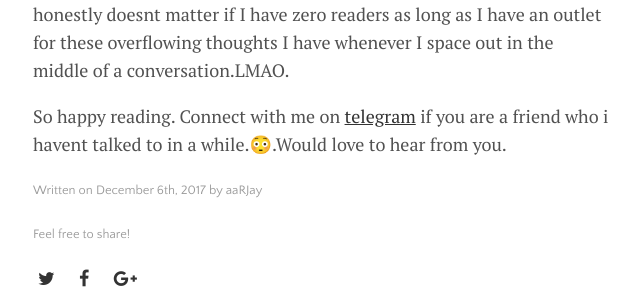
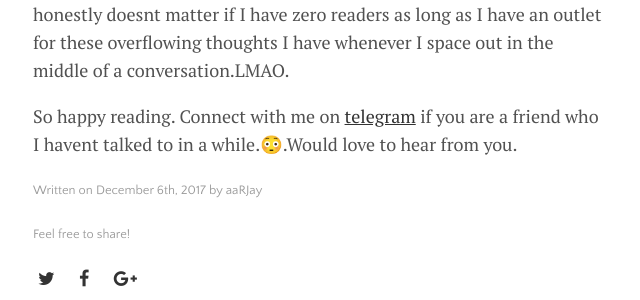
Before and after one commit to aarengee/aarengee.github.io, a Jekyll site: the page built from _posts/2017-12-06-about-the-author.md, in a window 1280 px wide. Shown: the part 978-1278 px from the top of the page, without its empty margins (319-959 px from the left). Built offline with Jekyll 4.4.1, drawn with Linux system fonts in a browser that asks for light colours; nearby versions of some CDN libraries.

```diff
--- a/_posts/2017-12-06-about-the-author.md
+++ b/_posts/2017-12-06-about-the-author.md
@@ -22,4 +22,4 @@ I have been meaning to start a blog for a long time and am happy not only that I
 This blog is going to be a showcase for all my projects and maybe some casual posts whenever I have a thought which cannot fit in 140 chars.
 It honestly doesnt matter if I have zero readers as long as I have an outlet for these overflowing thoughts I have whenever I space out in the middle of a conversation.LMAO.
 
-So happy reading. Connect with me on <a href="https://www.t.me/aarengee">telegram</a> if you are a friend who i havent talked to in a while.😳.Would love to hear from you.
+So happy reading. Connect with me on <a href="https://www.t.me/aarengee">telegram</a> if you are a friend who I havent talked to in a while.😳.Would love to hear from you.
```
